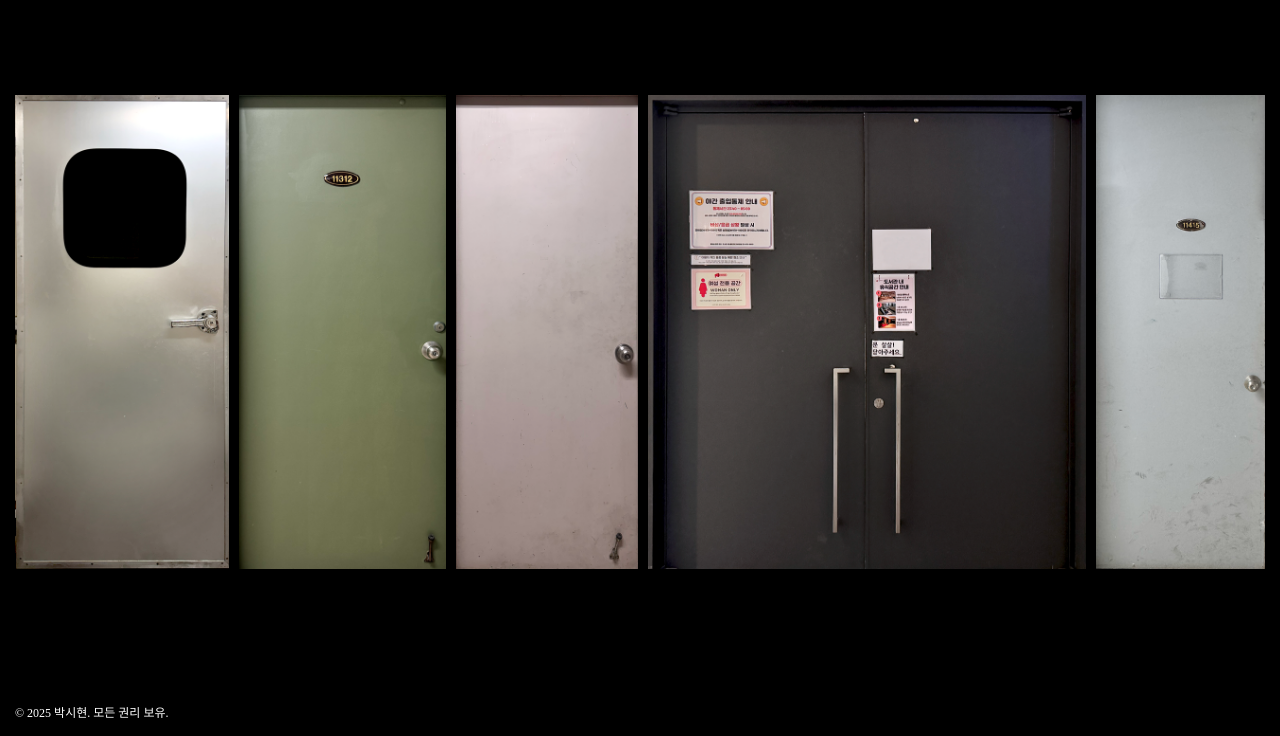
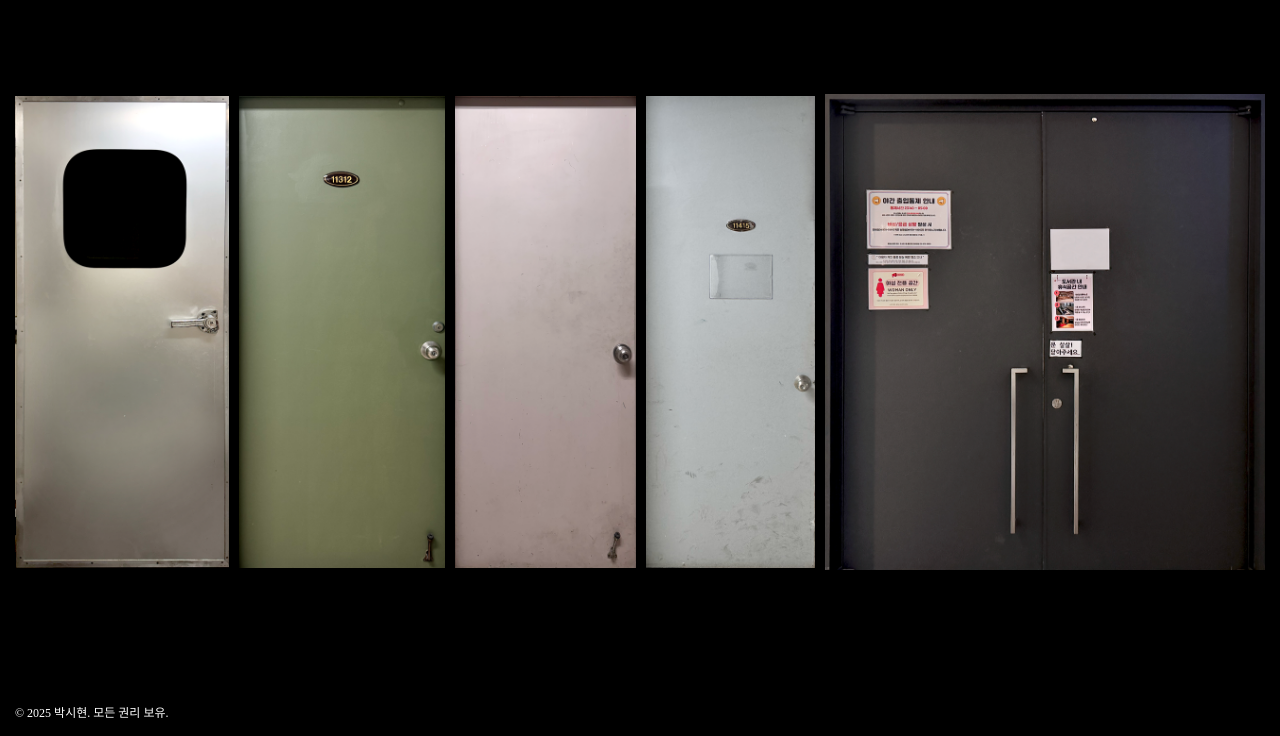
Before and after one commit to hlsyouo/door-where, a plain HTML site: page index.html in a window 1280 px wide. Shown: the part 64-800 px from the top of the page. Drawn offline with Linux system fonts and the light colour scheme.

Commit message:
index.html

```diff
--- a/index.html
+++ b/index.html
@@ -13,20 +13,24 @@
 		<h1>문 너머의 공간들</h1>
 	</header>
 	<section class="one">
+		<section class="g1">
 			<section class="a">
 				<a href="2025111654_door_contents2.html"><img src="contents_door.png" alt="상단 중앙에 둥근 모서리의 검은색 사각형 창문이 있고, 우측에 은색 레버형 손잡이가 달린 금속 소재의 문이다."></a>
 			</section>
 			<section class="b">
 				<a href="2025111654_door_art2.html"><img src="garage_door.png" alt="연두색 또는 올리브색의 단색 철제 문. 상단 중앙에는 검은색 바탕에 금색 글씨로 '11312'라고 새겨진 타원형 명판이 부착되어 있다. 우측에는 은색 둥근 손잡이와 열쇠 구멍이 있다."></a>
 			</section>
+		</section>
+		<section class="g2">
 			<section class="c">
 				<a href="2025111654_door_sci2.html"><img src="sci_door.png" alt="오래된 듯 때가 탄 흰색 또는 매우 연한 분홍색의 민무늬 문. 우측에는 둥근 은색 손잡이가 달려있고, 문 하단 우측 모서리 근처에는 금속 재질의 문 고정 장치가 바닥에 설치되어 있다."></a>
 			</section>
+			<section class="e">
+				<a href="2025111654_door_art2-2.html"><img src="stu_door.png" alt="밝은 회색의 철제 문. 문 상단 중앙에는 검은색 바탕에 금색 글씨로 '11415'라고 새겨진 타원형 명판이 있다. 명판 바로 아래에는 투명한 플라스틱 재질로 보이는 직사각형 모양의 작은 게시판 케이스가 부착되어 있다. 우측에는 둥근 은색 손잡이가 달려있다."></a>
+			</section>
+		</section>
 		<section class="d">
 			<a href="2025111654_door_lib2.html"><img src="lib_door.png" alt="여러 안내문이 부착된 짙은 회색의 쌍여닫이문. 문의 중앙에는 길쭉한 은색 손잡이 두 개가 수직으로 달려있다. 문 왼쪽에는 '야간 출입통제 안내'와 '여성 전용 공간' 등의 안내문이 붙어 있고, 오른쪽 문에는 '도서관 내 휴식공간 안내' 및 '문 살살! 닫아주세요.' 등의 안내문이 붙어 있다."></a>
-		</section>
-		<section class="e">
-			<a href="2025111654_door_art2-2.html"><img src="stu_door.png" alt="밝은 회색의 철제 문. 문 상단 중앙에는 검은색 바탕에 금색 글씨로 '11415'라고 새겨진 타원형 명판이 있다. 명판 바로 아래에는 투명한 플라스틱 재질로 보이는 직사각형 모양의 작은 게시판 케이스가 부착되어 있다. 우측에는 둥근 은색 손잡이가 달려있다."></a>
 		</section>
 	</section>
 	<footer>
```
Lines whose indentation alone changed are shown as unchanged.
